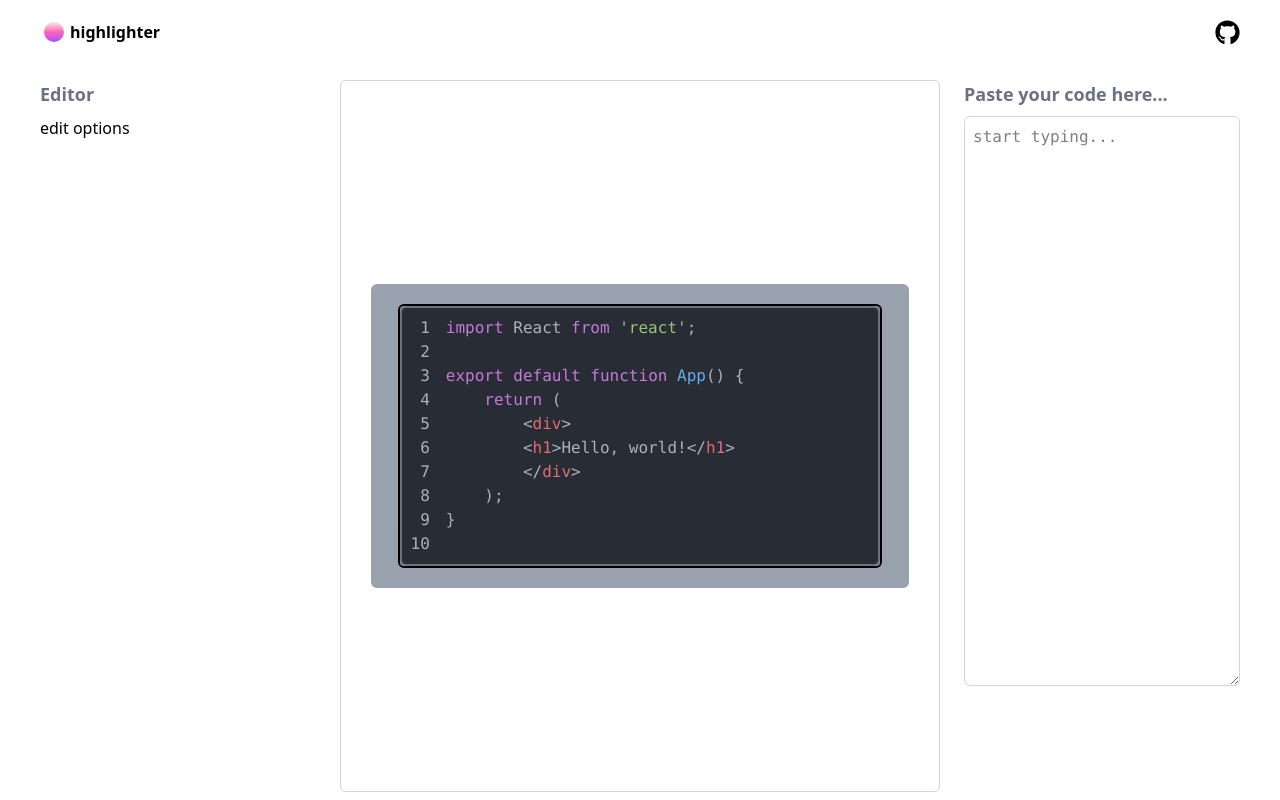
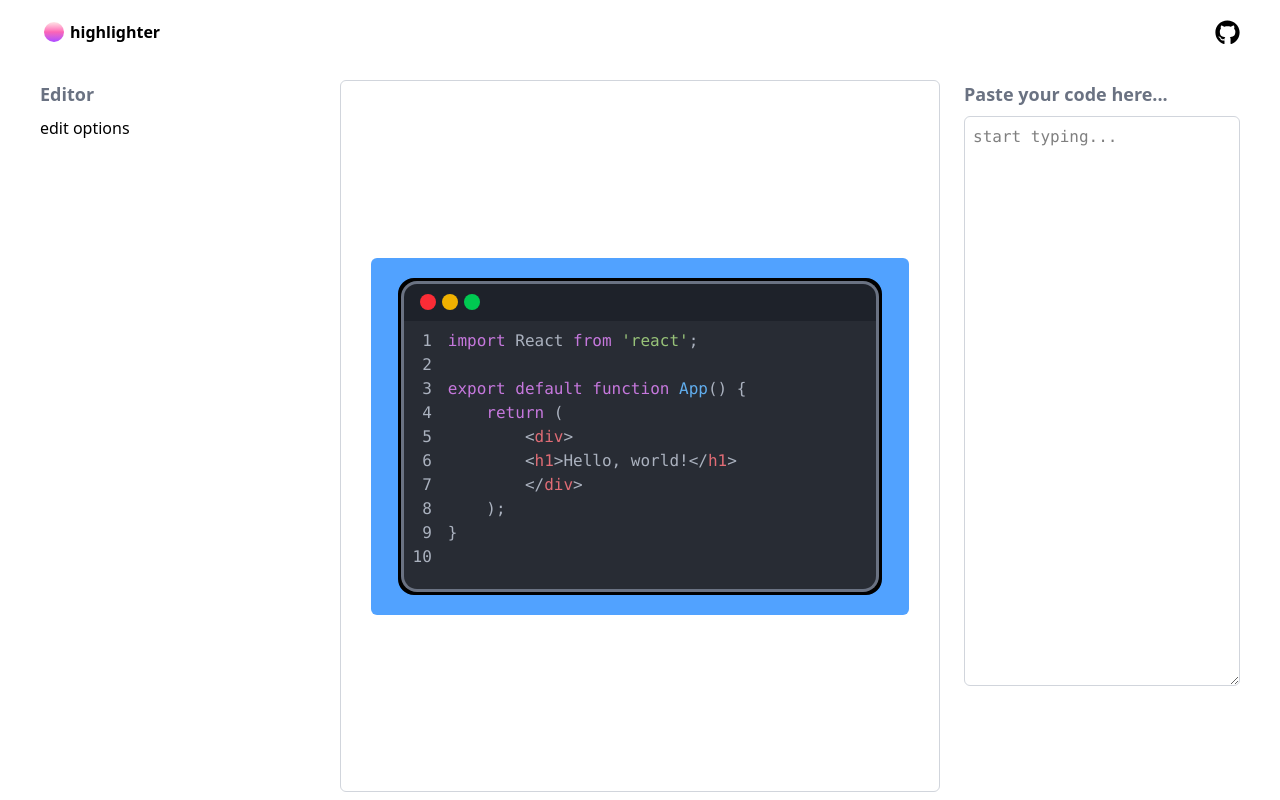
Before and after one commit to Auti29/highlighter, a Next.js app: page / in a window 1280 px wide. Built offline with nearby package versions, Linux system fonts and the light colour scheme.

Commit message:
editor-done

```diff
--- a/src/components/MainEditor.tsx
+++ b/src/components/MainEditor.tsx
@@ -1,18 +1,58 @@
 "use client";
-
 import useSnippet from "@/hooks/useSnippet";
-import SyntaxHighlighter from "react-syntax-highlighter";
-import { atomOneDark } from "react-syntax-highlighter/dist/esm/styles/hljs";
+import { getRgb } from "@/utils/getRgb";
+import { CSSProperties, useEffect, useRef, useState } from "react";
+import SyntaxHighlighter, { SyntaxHighlighterProps } from "react-syntax-highlighter";
+import { agate, ascetic, atomOneDark } from "react-syntax-highlighter/dist/esm/styles/hljs";
 
 export default function MainEditor(){
+    const [topBarBg, setTopBarBg] = useState<string>("");
+    const [currStyle, setCurrStyle] = useState<{[key: string]: CSSProperties;}>(atomOneDark);
     const { snippet } = useSnippet();
+    const highlighterRef = useRef<HTMLDivElement>(null);
+
+useEffect(() => {
+    const pre = highlighterRef.current?.querySelector("pre");
+    if (pre) {
+        const bg = window.getComputedStyle(pre).backgroundColor;
+        const rgb  = getRgb(bg);
+        if (!rgb) return;
+        const newRgb = rgb.map(c => {
+            if(c-10 > 0) return c-10;
+            return c;
+        });
+        const darkerBg = `rgb(${newRgb[0]}, ${newRgb[1]}, ${newRgb[2]})`;
+        setTopBarBg(darkerBg);
+        console.log(darkerBg);
+    }
+}, []);
+
     return(
         <div className="w-[50%] h-full flex justify-center items-center overflow-auto border border-gray-300 rounded-md">
-            <div className="w-[90%] pt-5 pb-5 border-0 rounded-md flex justify-center items-center bg-gray-400">
-            <div className="w-[90%] border-2 border-black rounded-md">
+            <div className="w-[90%] pt-5 pb-5 border-0 rounded-md flex justify-center items-center bg-blue-400">
+            <div className="w-[90%] border-3 border-black rounded-2xl bg-black">
+            <div className={`w-full  h-10 rounded-t-2xl flex items-center border-t-3 border-l-3 border-r-3 border-gray-500`}
+            style={
+                { backgroundColor: topBarBg || "#1f2937" }
+            }
+            >
+                <div className="w-15 h-fit flex justify-between ml-4">
+                    <span className="w-4 h-4 max-sm:w-2 max-sm:h-2 rounded-full bg-red-500"></span>
+                    <span className="w-4 h-4 max-sm:w-2 max-sm:h-2 rounded-full bg-yellow-500"></span>
+                    <span className="w-4 h-4 max-sm:w-2 max-sm:h-2 rounded-full bg-green-500"></span>
+                </div>
+            </div>
+            <div
+            ref = {highlighterRef}
+            className={`w-full`}>
+
             <SyntaxHighlighter
-            className="w-full border-2 border-gray-500 rounded-md"
-            language="javascript" style={atomOneDark}
+            className="w-full border-b-3 border-l-3 border-r-3 border-gray-500 rounded-b-2xl"
+            language="javascript"
+            customStyle={{
+                paddingBottom: "20px",
+            }}
+            style={currStyle}
             showLineNumbers={true}
             >
 {snippet ||  `import React from 'react';
@@ -28,6 +68,7 @@ export default function App() {
             </SyntaxHighlighter>
             </div>
             </div>
+            </div>
         </div>
     )
 }
--- /dev/null
+++ b/src/utils/getRgb.ts
@@ -0,0 +1,7 @@
+export function getRgb(rgbString: string) {
+    const rgb = rgbString.match(/\d+/g);
+    if (rgb) {
+        return rgb.map((color) => parseInt(color));
+    }
+    return null;
+}
```
